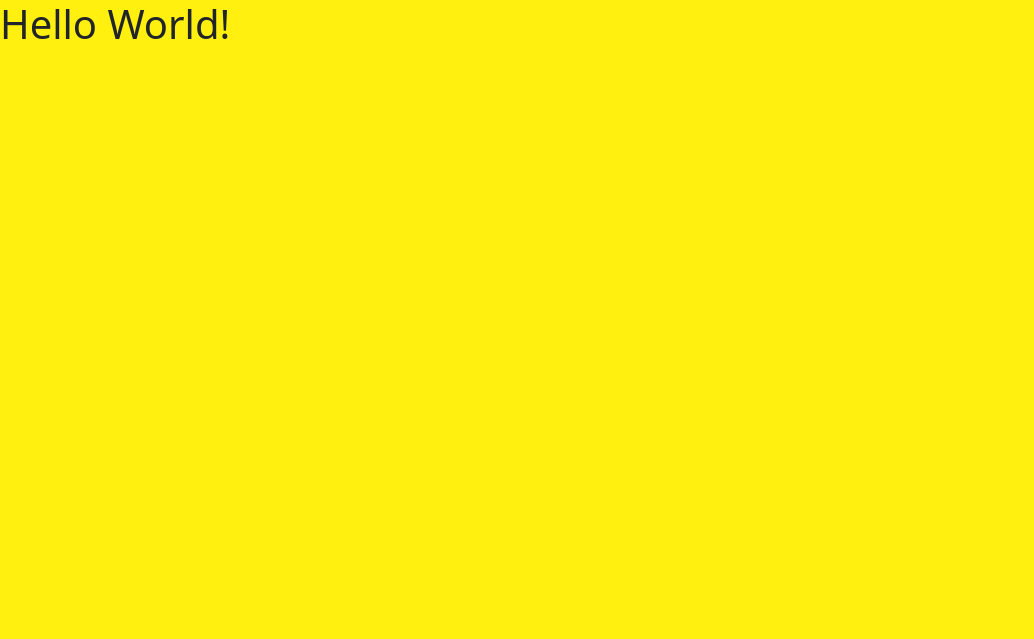
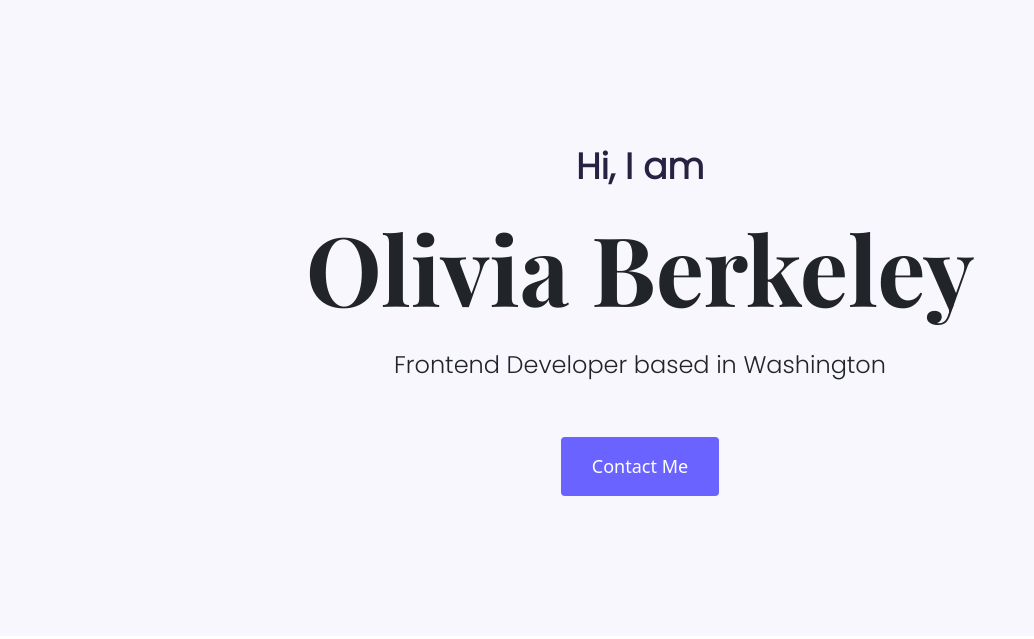
Before and after one commit to OliviaBerkeley/dream-reading-project, a plain HTML site: page index.html in a window 1280 px wide. Shown: the whole page, without its empty margins (0-1034 px from the left). Drawn offline with nearby package versions, Linux system fonts and the light colour scheme.

Commit message:
Updated content and style

```diff
--- a/index.html
+++ b/index.html
@@ -6,14 +6,25 @@
     <meta name="viewport" content="width=device-width, initial-scale=1.0">
     <link href="https://cdn.jsdelivr.net/npm/bootstrap@5.0.0-beta3/dist/css/bootstrap.min.css" rel="stylesheet"
         integrity="sha384-eOJMYsd53ii+scO/bJGFsiCZc+5NDVN2yr8+0RDqr0Ql0h+rP48ckxlpbzKgwra6" crossorigin="anonymous">
+        <link rel="preconnect" href="https://fonts.gstatic.com">
+        <link
+            href="https://fonts.googleapis.com/css2?family=Playfair+Display:wght@400;600;700;800;900&family=Poppins:ital,wght@0,100;0,200;0,300;1,100&display=swap"
+            rel="stylesheet">
+    <link rel="stylesheet" href="/styles/app-style.css">
     <script src="https://cdn.jsdelivr.net/npm/bootstrap@5.0.0-beta3/dist/js/bootstrap.bundle.min.js"
         integrity="sha384-JEW9xMcG8R+pH31jmWH6WWP0WintQrMb4s7ZOdauHnUtxwoG2vI5DkLtS3qm9Ekf"
         crossorigin="anonymous"></script>
         <script src="https://kit.fontawesome.com/3ab7f37734.js" crossorigin="anonymous"></script>
-    <link rel="stylesheet" href="/styles/app-style.css">
+
     <title>Olivia Berkeley</title>
 </head>
 <body>
-    <h1>Hello World!</h1>
+    <div class="hero">
+    <p>Hi, I am</p>
+    <h1 class="mb-3">Olivia Berkeley</h1>
+    <h2 class="hero-h2 mb-5">Frontend Developer based in Washington</h2>
+    <div>
+        <a href="#" class="btn contact-buttons">Contact Me</a>
+    </div></div>
 </body>
 </html>
--- a/styles/app-style.css
+++ b/styles/app-style.css
@@ -1,3 +1,46 @@
-body {
-  background-color: #fff00f;
+:root {
+  --primary-color: #6b63ff;
+  --secondary-color: #f9f7fe;
+  --primary-font: "Poppins", sans-serif;
+  --accent-font: "Playfair Display", serif;
 }
+h1,
+h2,
+h3,
+h4,
+h5,
+h6 {
+  font-family: var(--accent-font);
+}
+
+h1 {
+  font-weight: bold;
+  font-size: 96px;
+}
+.hero p {
+  font-family: var(--primary-font);
+  font-size: 36px;
+  font-weight: bold;
+  color: #272142;
+}
+
+.hero {
+  background-color: var(--secondary-color);
+  padding: 140px 0;
+  text-align: center;
+}
+
+.hero-h2 {
+  font-family: var(--primary-font);
+  font-size: 24px;
+  line-height: 2;
+}
+.contact-buttons {
+  background-color: var(--primary-color);
+  color: #fff;
+  text-align: center;
+  padding: 15px 30px;
+  border-radius: 4px;
+  font-size: 18px;
+  line-height: 27px;
+}
```
Also changed, not shown: about.html (+7 -2 lines), contact.html (+7 -2 lines), shop.html (+7 -2 lines).
